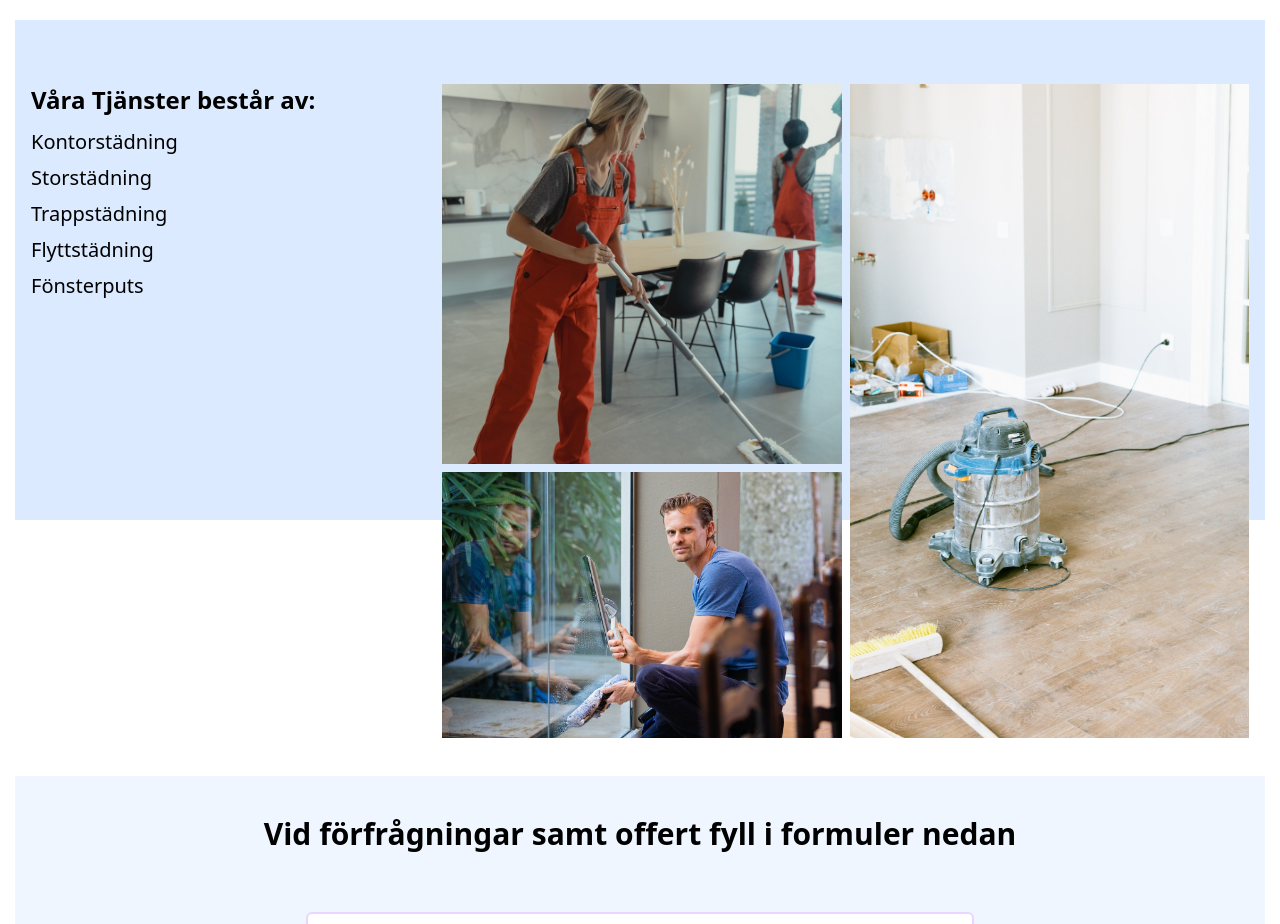
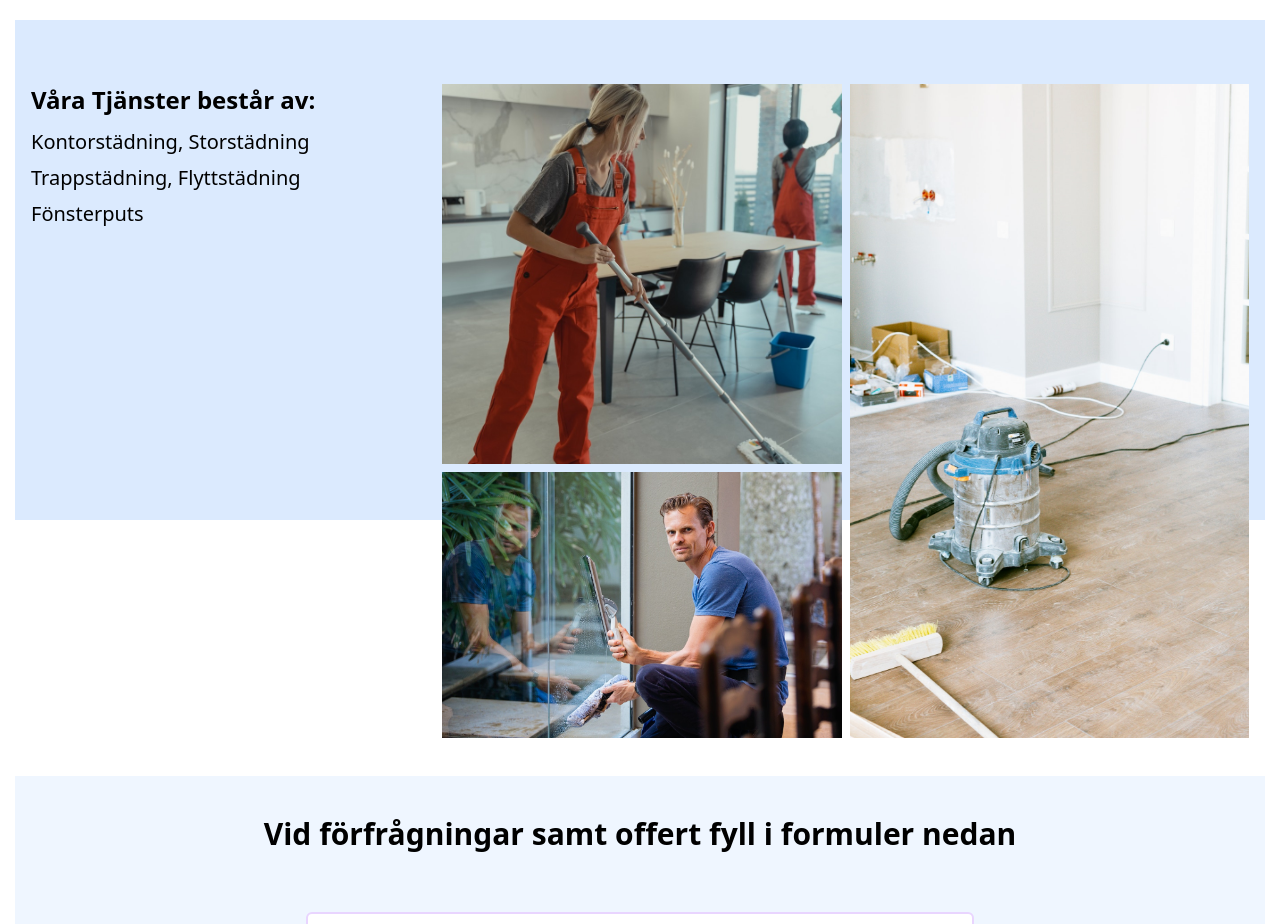
Before and after one commit to DJendryczka/bella-react, a React (Create React App) app: page / in a window 1280 px wide. Shown: the part 1660-2584 px from the top of the page. Built offline with nearby package versions, Linux system fonts and the light colour scheme.

Commit message:
Another approach

```diff
--- a/src/components/Services.jsx
+++ b/src/components/Services.jsx
@@ -9,18 +9,18 @@ const Services = () => {
       <div className="  relative lg:col-span-1 col-span-3">
         <h3 className=" text-2xl font-bold">Våra Tjänster består av:</h3>
         <ul className=" pt-2">
-          <li className=" text-xl py-1">Kontorstädning</li>
-          <li className=" text-xl py-1">Storstädning</li>
-          <li className=" text-xl py-1">Trappstädning</li>
-          <li className=" text-xl py-1">Flyttstädning</li>
+          <li className=" text-xl py-1">Kontorstädning, Storstädning</li>
+
+          <li className=" text-xl py-1">Trappstädning, Flyttstädning</li>
+
           <li className=" text-xl py-1">Fönsterputs</li>
         </ul>
       </div>
 
       <div className=" grid grid-cols-2 col-span-2 gap-2">
-        <img className=" object-cover w-full h-[50%] sm:h-full row-span-1" src={Kontor} alt='Städning av kontor' />
+        <img className=" object-cover w-full h-full row-span-1" src={Kontor} alt='Städning av kontor' />
         <img className=" object-cover w-full h-full row-span-2" src={Flytt} alt='Städning av kontor' />
-        <img className=" object-cover w-full h-[50%] sm:h-full row-span-1" src={Window} alt='Städning av kontor' />
+        <img className=" object-cover w-full h-full row-span-1" src={Window} alt='Städning av kontor' />
       </div>
     </div>
   );
```
